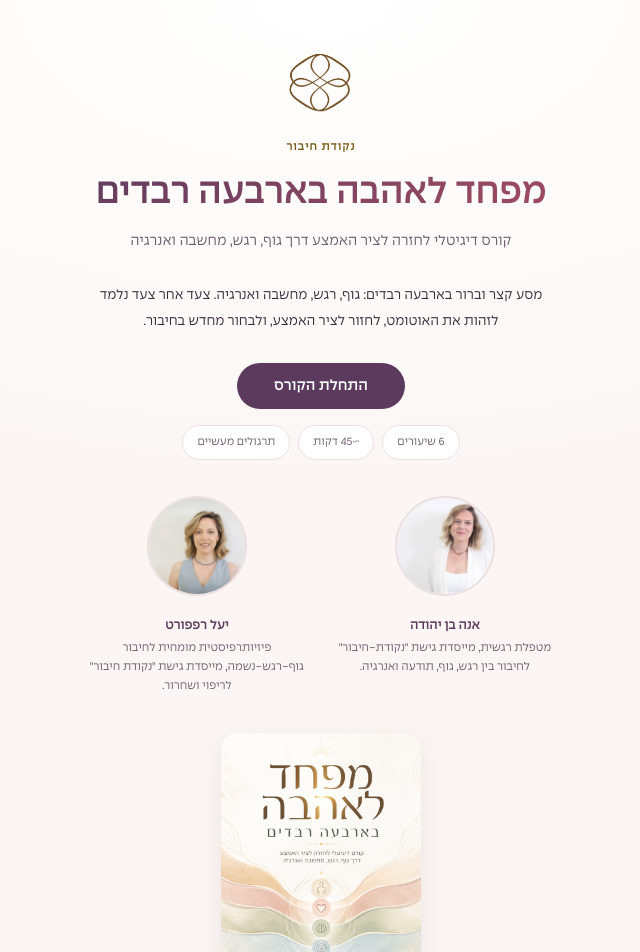
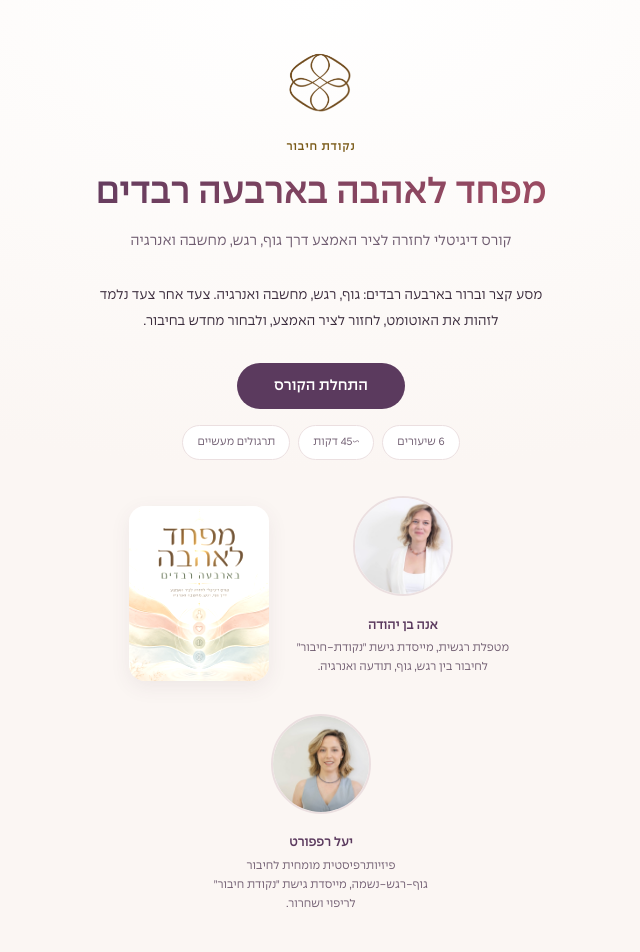
Before and after one commit to Tomer007/-connection-point-short-course, a React (Vite) app: page / in a window 1280 px wide. Shown: the top 952 px of the page, without its empty margins (319-959 px from the left). Built offline with nearby package versions, Linux system fonts and the light colour scheme; no server answers.

Commit message:
place cover between Anna and Yael, smaller (140px), brighter

```diff
--- a/src/components/Home.jsx
+++ b/src/components/Home.jsx
@@ -71,17 +71,21 @@ export default function Home({ onStart, hasProgress, completed = [] }) {
         {/* Team */}
         <section className="team" aria-label="מי אנחנו">
           <div className="team-row">
-            {team.map((person) => (
-              <div className="team-member" key={person.name}>
-                <img className="team-photo" src={person.photo} alt={person.name} />
-                <h3 className="team-name">{person.name}</h3>
-                <p className="team-bio">{person.bio}</p>
-              </div>
-            ))}
+            <div className="team-member" key={team[0].name}>
+              <img className="team-photo" src={team[0].photo} alt={team[0].name} />
+              <h3 className="team-name">{team[0].name}</h3>
+              <p className="team-bio">{team[0].bio}</p>
+            </div>
+
+            <img className="home-cover" src="/brand/fear_to _love.png" alt="מפחד לאהבה בארבעה רבדים" />
+
+            <div className="team-member" key={team[1].name}>
+              <img className="team-photo" src={team[1].photo} alt={team[1].name} />
+              <h3 className="team-name">{team[1].name}</h3>
+              <p className="team-bio">{team[1].bio}</p>
+            </div>
           </div>
         </section>
-
-        <img className="home-cover" src="/brand/fear_to _love.png" alt="מפחד לאהבה בארבעה רבדים" />
       </div>
     </main>
   )
--- a/src/styles.css
+++ b/src/styles.css
@@ -392,18 +392,18 @@ button,
 /* Cover image */
 .home-cover {
   width: 100%;
-  max-width: 200px;
+  max-width: 140px;
   border-radius: var(--radius);
-  margin: 24px auto 0;
   display: block;
-  box-shadow: 0 8px 24px rgba(91, 58, 94, 0.1);
+  box-shadow: 0 6px 20px rgba(91, 58, 94, 0.08);
   animation: coverReveal 1.2s ease-out 1.1s both;
+  filter: brightness(1.08);
 }
 
 @keyframes coverReveal {
-  0% { opacity: 0; transform: scale(0.85) translateY(16px); filter: blur(4px); }
-  60% { filter: blur(0); }
-  100% { opacity: 1; transform: scale(1) translateY(0); filter: blur(0); }
+  0% { opacity: 0; transform: scale(0.85) translateY(16px); filter: brightness(1.08) blur(4px); }
+  60% { filter: brightness(1.08) blur(0); }
+  100% { opacity: 1; transform: scale(1) translateY(0); filter: brightness(1.08) blur(0); }
 }
 
 .home-brand {
@@ -531,8 +531,9 @@ button,
 }
 .team-row {
   display: flex;
-  gap: 28px;
+  gap: 24px;
   justify-content: center;
+  align-items: center;
   flex-wrap: wrap;
 }
 .team-member {
```
